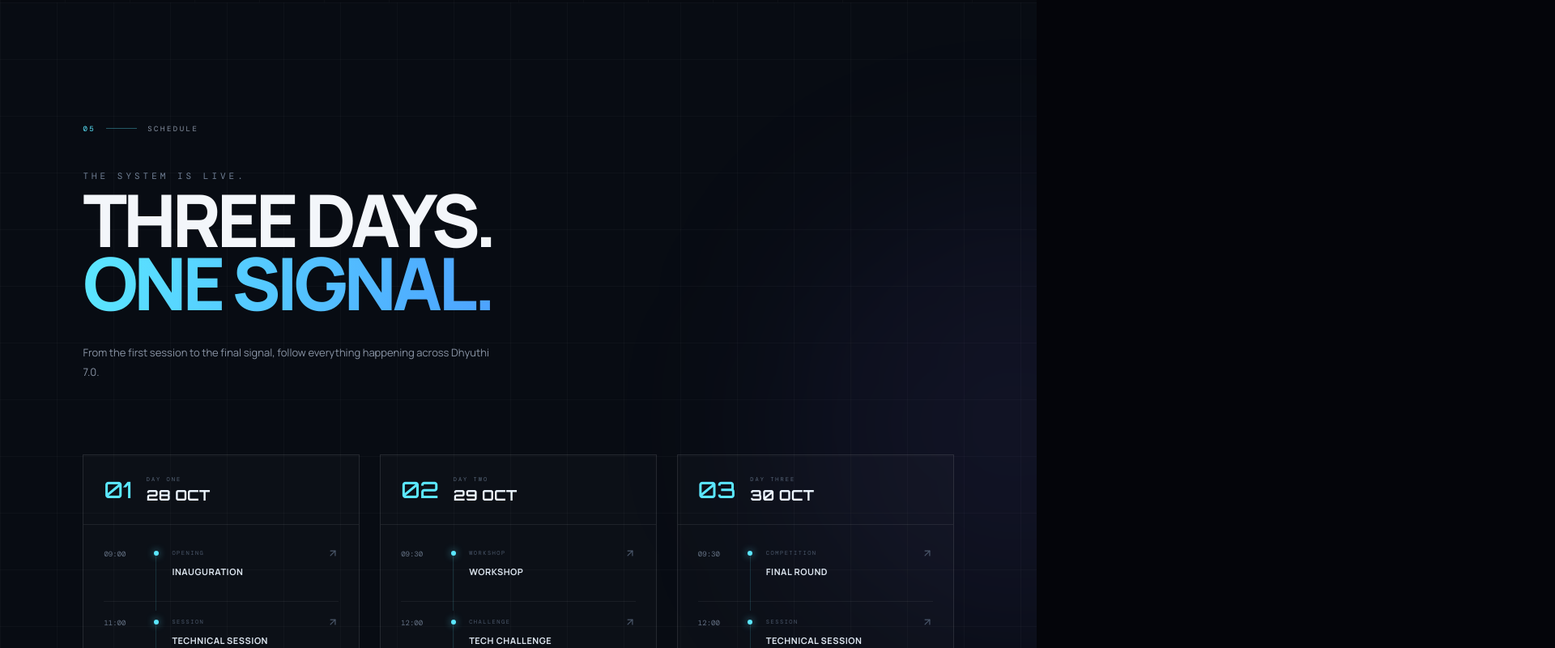
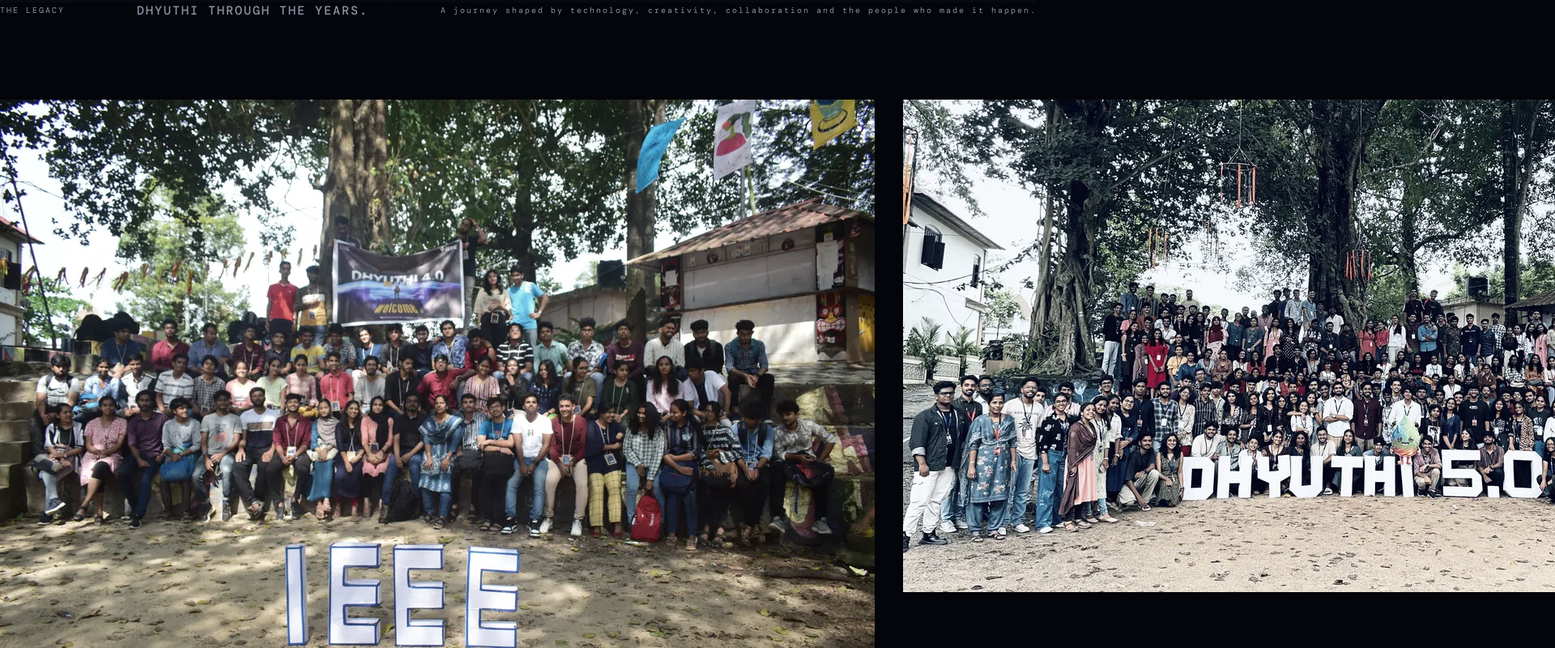
Before and after one commit to sreyaashok/dhyuthi-7.0, a React (Vite) app: page / in a window 1280 px wide. Shown: the part 5840-6640 px from the top of the page at 81% size, 1920 px wide, since content can reach past the window. Built offline with nearby package versions, Linux system fonts and the light colour scheme; a web font is replaced by a local one.

Commit message:
Fix showcase image filenames

```diff
--- a/src/sections/Schedule.jsx
+++ b/src/sections/Schedule.jsx
@@ -1,122 +1,70 @@
-import { motion } from "framer-motion";
-import { ArrowUpRight } from "lucide-react";
-import { scheduleDays } from "../data/schedule";
-import "./Schedule.css";
+import "./Showcase.css";
 
-function Schedule() {
+function Showcase() {
   return (
-    <section className="schedule-section" id="schedule">
-      <div className="schedule-grid" />
-      <div className="schedule-glow" />
+    <section className="showcase-section" id="legacy">
+      <div className="showcase-container">
 
-      <div className="schedule-container">
-
-        <motion.div
-          className="schedule-label"
-          initial={{ opacity: 0, x: -20 }}
-          whileInView={{ opacity: 1, x: 0 }}
-          viewport={{ once: true }}
-          transition={{ duration: 0.7 }}
-        >
-          <span>05</span>
-          <i />
-          <p>SCHEDULE</p>
-        </motion.div>
-
-        <motion.div
-          className="schedule-heading"
-          initial={{ opacity: 0, y: 35 }}
-          whileInView={{ opacity: 1, y: 0 }}
-          viewport={{ once: true }}
-          transition={{ duration: 0.8 }}
-        >
-          <p>THE SYSTEM IS LIVE.</p>
+        <div className="showcase-header">
+          <span className="showcase-kicker">THE LEGACY</span>
 
           <h2>
-            THREE DAYS.
-            <span> ONE SIGNAL.</span>
+            DHYUTHI
+            <span> THROUGH THE YEARS.</span>
           </h2>
-        </motion.div>
 
-        <motion.p
-          className="schedule-intro"
-          initial={{ opacity: 0, y: 20 }}
-          whileInView={{ opacity: 1, y: 0 }}
-          viewport={{ once: true }}
-          transition={{ duration: 0.7 }}
-        >
-          From the first session to the final signal,
-          follow everything happening across Dhyuthi 7.0.
-        </motion.p>
+          <p>
+            A journey shaped by technology, creativity,
+            collaboration and the people who made it happen.
+          </p>
+        </div>
 
-        <div className="schedule-days">
+        <div className="showcase-grid">
 
-          {scheduleDays.map((day, index) => (
-            <motion.div
-              className="schedule-day"
-              key={day.day}
-              initial={{ opacity: 0, y: 35 }}
-              whileInView={{ opacity: 1, y: 0 }}
-              viewport={{ once: true }}
-              transition={{
-                duration: 0.7,
-                delay: index * 0.15,
-              }}
-            >
+          <div className="showcase-card">
+            <div className="showcase-image">
+              <img
+                src="/showcase/dhyuthi5.webp"
+                alt="Dhyuthi 2025"
+              />
 
-              <div className="day-header">
-                <span className="day-number">
-                  {day.day}
-                </span>
-
-                <div>
-                  <small>{day.label}</small>
-                  <h3>{day.date}</h3>
+              <div className="showcase-overlay">
+                <span>DHYUTHI 6.0</span>
+                <span>2025</span>
               </div>
             </div>
 
-              <div className="day-events">
-
-                {day.events.map((event) => (
-                  <div
-                    className="schedule-event"
-                    key={`${day.day}-${event.time}-${event.title}`}
-                  >
-
-                    <div className="event-time">
-                      {event.time}
+            <div className="showcase-info">
+              <span>06</span>
+              <div>
+                <h3>Dhyuthi 6.0</h3>
+                <p>Innovation. Energy. Experience.</p>
+              </div>
+            </div>
           </div>
 
-                    <div className="event-marker">
-                      <span />
+          <div className="showcase-card">
+            <div className="showcase-image">
+              <img
+                src="/showcase/dhyuthi3.webp"
+                alt="Dhyuthi 2024"
+              />
+
+              <div className="showcase-overlay">
+                <span>DHYUTHI 5.0</span>
+                <span>2024</span>
+              </div>
             </div>
 
-                    <div className="schedule-event-content">
-
-                      <div className="schedule-event-top">
-                        <span>{event.type}</span>
-
-                        <ArrowUpRight size={14} />
+            <div className="showcase-info">
+              <span>05</span>
+              <div>
+                <h3>Dhyuthi 5.0</h3>
+                <p>Where ideas became reality.</p>
+              </div>
+            </div>
           </div>
 
-                      <h4>{event.title}</h4>
-
-                    </div>
-
-                  </div>
-                ))}
-
-              </div>
-
-            </motion.div>
-          ))}
-
-        </div>
-
-        <div className="schedule-footer">
-          <span>PROGRAMME</span>
-          <i />
-          <strong>SUBJECT TO UPDATE</strong>
         </div>
 
       </div>
@@ -124,4 +72,4 @@
   );
 }
 
-export default Schedule;
+export default Showcase;
```
Lines whose indentation alone changed are shown as unchanged.
